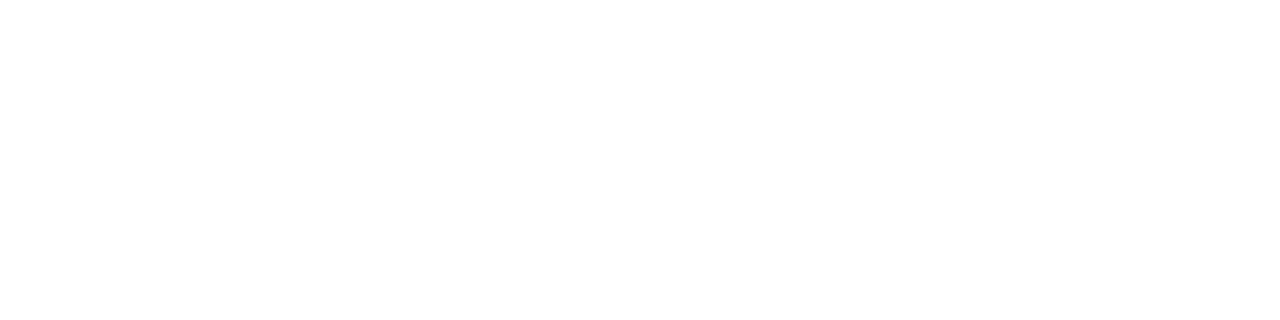
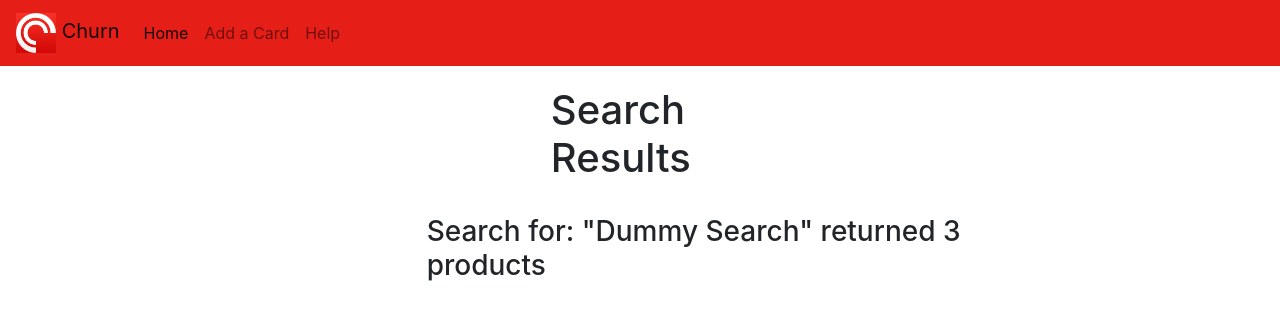
Before and after one commit to adisapre/Churn, a PHP site: page /searchResults.html in a window 1280 px wide. Before the commit the part shown is empty. Shown: the top 320 px of the page. Run offline with PHP 8.4, Linux system fonts and the light colour scheme.

Commit message:
searchResults updated

```diff
--- a/js/login.js
+++ b/js/login.js
@@ -24,4 +24,4 @@
     document.getElementById("register-form-link").className= '#';
     document.getElementById("login-form").style.display = "block"
 
-}
+};
--- a/searchResults.html
+++ b/searchResults.html
@@ -2,9 +2,44 @@
 <html lang="en">
 <head>
     <meta charset="UTF-8">
-    <title>Title</title>
+    <title>Search Page Results</title>
+    <link rel="stylesheet" href="styles/index.css">
+    <link id="bootstrap-css" rel="stylesheet" href="https://stackpath.bootstrapcdn.com/bootstrap/4.5.0/css/bootstrap.min.css" integrity="sha384-9aIt2nRpC12Uk9gS9baDl411NQApFmC26EwAOH8WgZl5MYYxFfc+NcPb1dKGj7Sk" crossorigin="anonymous">
 </head>
 <body>
 
+<header>
+    <nav class="navbar sticky-top navbar-expand-lg navbar-light" style="background-color: #e51e17">
+        <a class="navbar-brand" href="#">
+            <img src="img/churn.jpeg" width="40" height="40" alt="churn_logo">
+            Churn
+        </a>
+        <div class="collapse navbar-collapse">
+            <ul class="navbar-nav">
+                <li class="nav-item active">
+                    <a class="nav-link" href="index.html" class="nav">Home</a>
+                </li>
+                <li class="nav-item">
+                    <a class="nav-link" onClick="addRow()" class="nav" style="cursor: pointer">Add a Card</a>
+                </li>
+                <li class="nav-item">
+                    <a class="nav-link" href="help.html" class="nav">Help</a>
+                </li>
+            </ul>
+        </div>
+    </nav>
+</header>
+
+<div class="row">
+    <span class="col-5"></span>
+    <h1 style="padding: 20px" class="col-2">Search Results</h1>
+    <span class="col-4"></span>
+</div>
+<div class="row">
+    <span class="col-4"></span>
+    <h3 style="padding: 5px" class="col-6">Search for: "Dummy Search" returned 3 products</h3>
+    <span class="col-4"></span>
+</div>
+
 </body>
 </html>
--- a/styles/login.css
+++ b/styles/login.css
@@ -11,7 +11,6 @@
 .panel-login>.panel-heading {
     color: #00415d;
     background-color: #fff;
-    border-color: #fff;
     text-align:center;
 }
 .panel-login>.panel-heading a{
```
